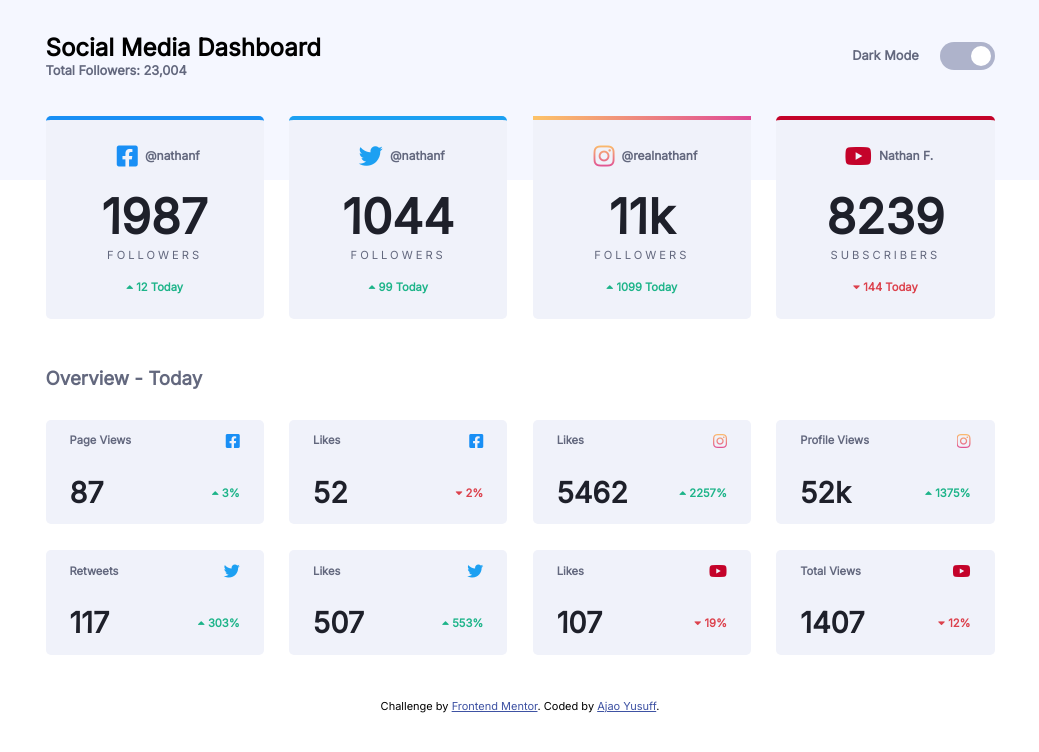
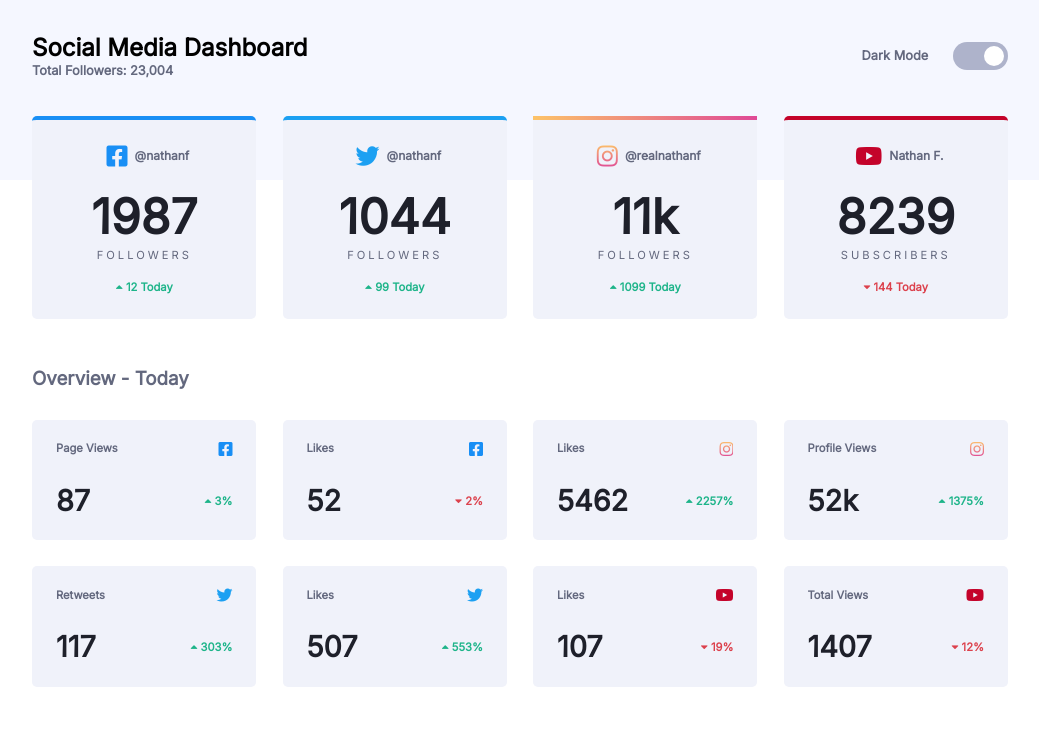
Before and after one commit to yusufweb/social-media-dashboard-with-theme-switcher, a plain HTML site: page index.html in a window 1280 px wide. Shown: the whole page, without its empty margins (120-1159 px from the left). Drawn offline with Linux system fonts and the light colour scheme.

Commit message:
complete

```diff
--- a/css/style.css
+++ b/css/style.css
@@ -19,7 +19,7 @@ body {
 
 .container {
     width: 100%;
-    max-width: 997px;
+    max-width: 1024px;
     margin: 0 auto;
     padding: 0 1.5em;
 }
@@ -270,6 +270,7 @@ section#overview {
     margin: .8em 0;
     border-radius: 5px;
     cursor: pointer;
+    padding: .5em 0;
 }
 
 .overview-content .nat-overview:hover {
@@ -394,6 +395,7 @@ section#overview {
 
 .dark-theme .social-dashboard-content .card:hover {
     background: hsl(230, 17%, 14%);
+
 }
 
 .dark-theme .overview-content .nat-overview:hover {
@@ -422,6 +424,10 @@ section#overview {
     background: hsl(228, 28%, 20%);
 }
 
+.dark-theme .overview-heading p {
+    color: hsl(228, 34%, 66%);
+}
+
 .dark-theme .overview-desc p:first-child {
     color: hsl(0, 0%, 100%);
 }
--- a/index.html
+++ b/index.html
@@ -196,10 +196,10 @@
       </div>
     </div>
   </section>
-  <div class="attribution">
+  <!-- <div class="attribution">
     Challenge by <a href="https://www.frontendmentor.io?ref=challenge" target="_blank">Frontend Mentor</a>.
     Coded by <a href="#">Ajao Yusuff</a>.
-  </div>
+  </div> -->
   <script src="js/app.js"></script>
 </body>
 </html>
```
